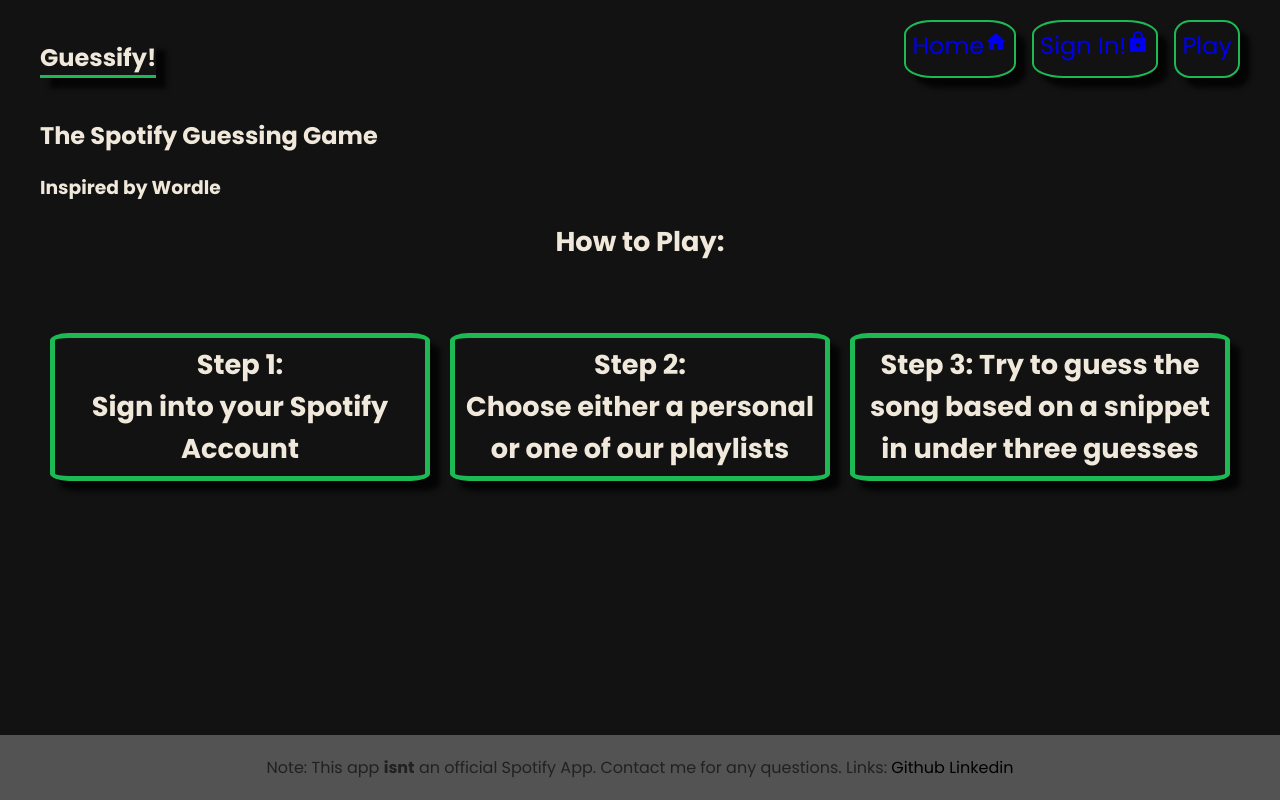
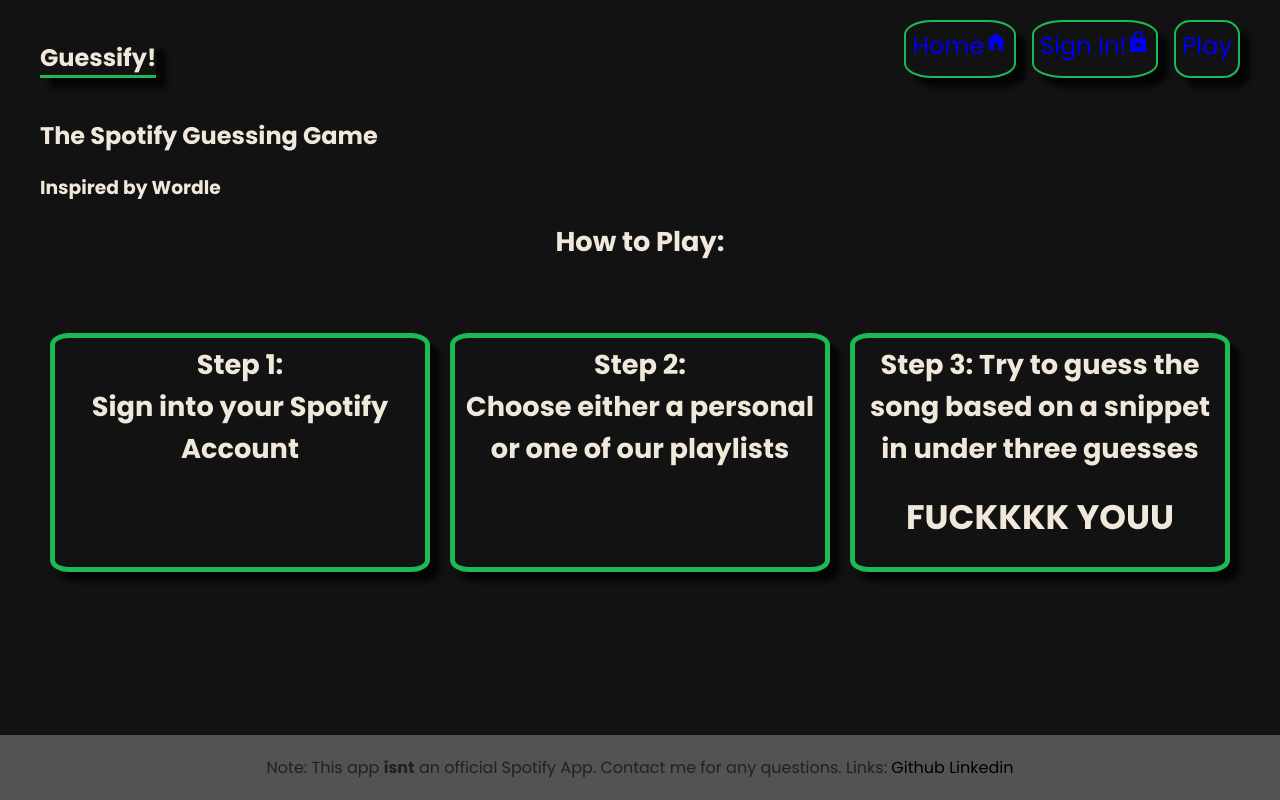
Before and after one commit to tyrucode/OfficialCapstone, a React (Vite) app: page / in a window 1280 px wide. Built offline with nearby package versions, Linux system fonts and the light colour scheme.

Commit message:
official

```diff
--- a/src/pages/Home.jsx
+++ b/src/pages/Home.jsx
@@ -18,7 +18,7 @@
                 </div>
                 <div className='indiv-steps'>Step 3:
                     Try to guess the song based on a snippet in under three guesses
-
+                    <h1>FUCKKKK YOUU</h1>
                 </div>
 
             </div>
```
